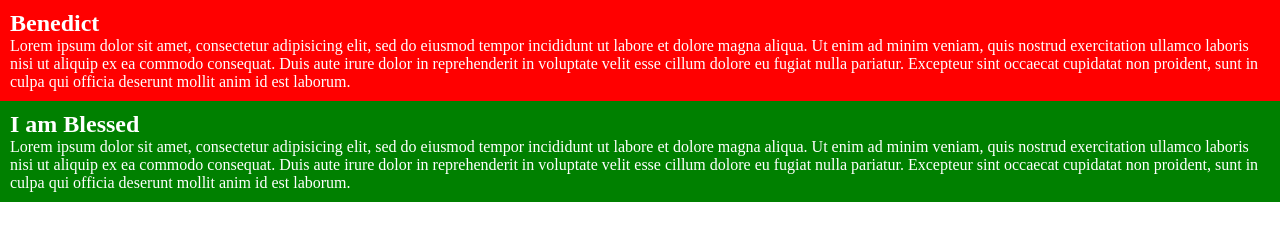
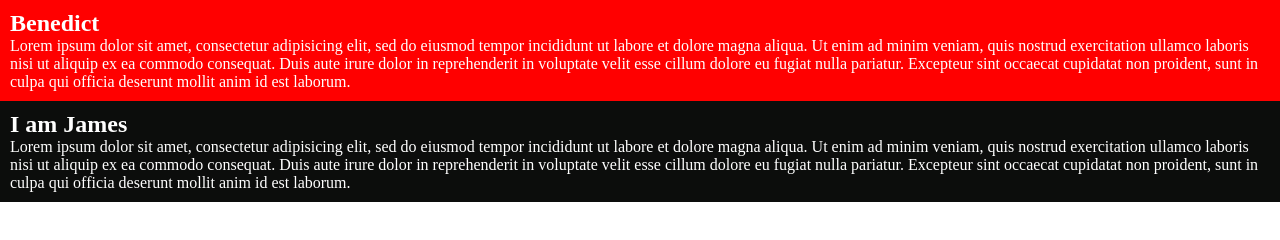
Before and after one commit to Benwaz78/assignment_remote, a plain HTML site: page index.html in a window 1280 px wide. Drawn offline with Linux system fonts and the light colour scheme.

Commit message:
made some changes

```diff
--- a/css/style.css
+++ b/css/style.css
@@ -15,7 +15,7 @@ section{
 	color:white;
 }
 
-#blessing{
-	background: green;
+#james{
+	background: rgb(12, 13, 12);
 	color: #fff;
 }
--- a/index.html
+++ b/index.html
@@ -19,8 +19,8 @@
 			proident, sunt in culpa qui officia deserunt mollit anim id est laborum.
 		</p>
 	</section>
-	<section id="blessing">
-		<h2>I am Blessed</h2>
+	<section id="james">
+		<h2>I am James</h2>
 		<p>
 			Lorem ipsum dolor sit amet, consectetur adipisicing elit, sed do eiusmod
 			tempor incididunt ut labore et dolore magna aliqua. Ut enim ad minim veniam,
```
